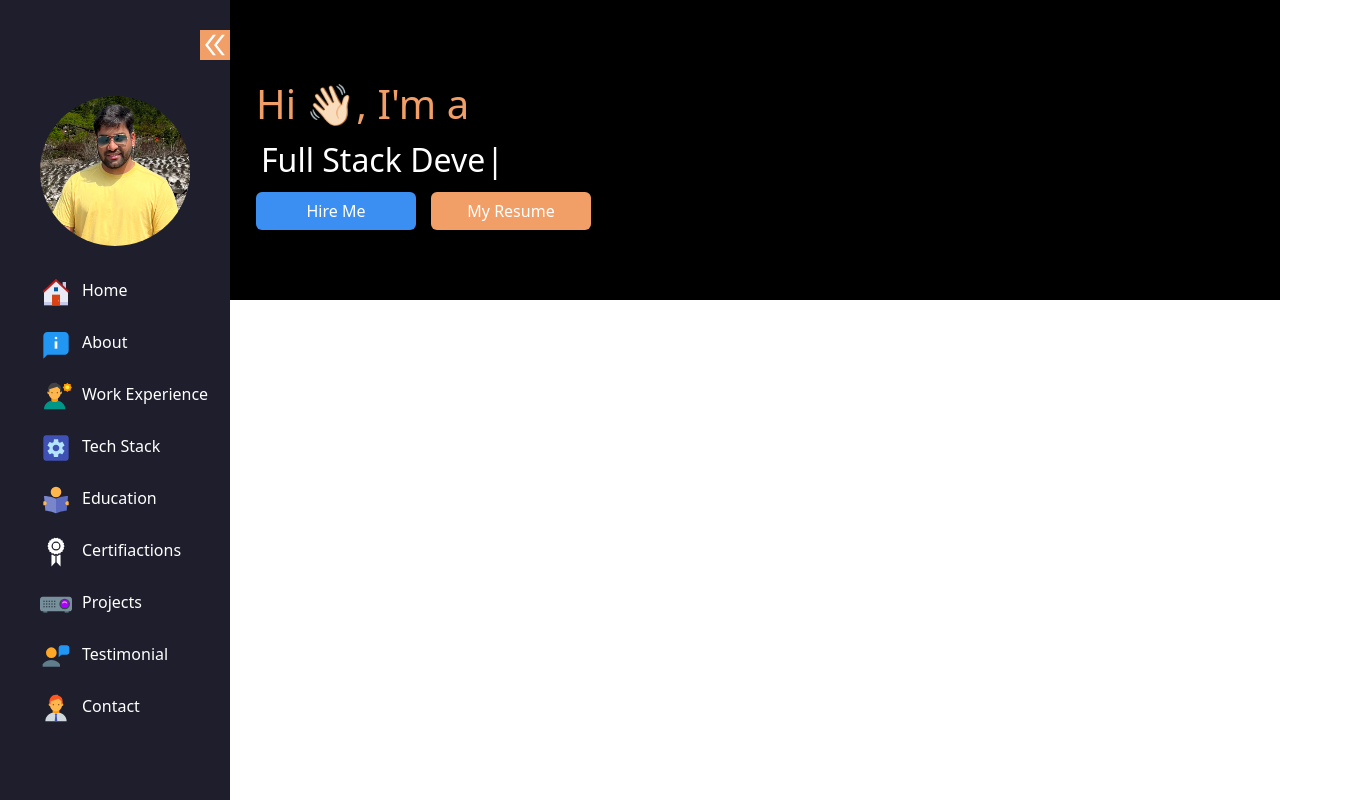
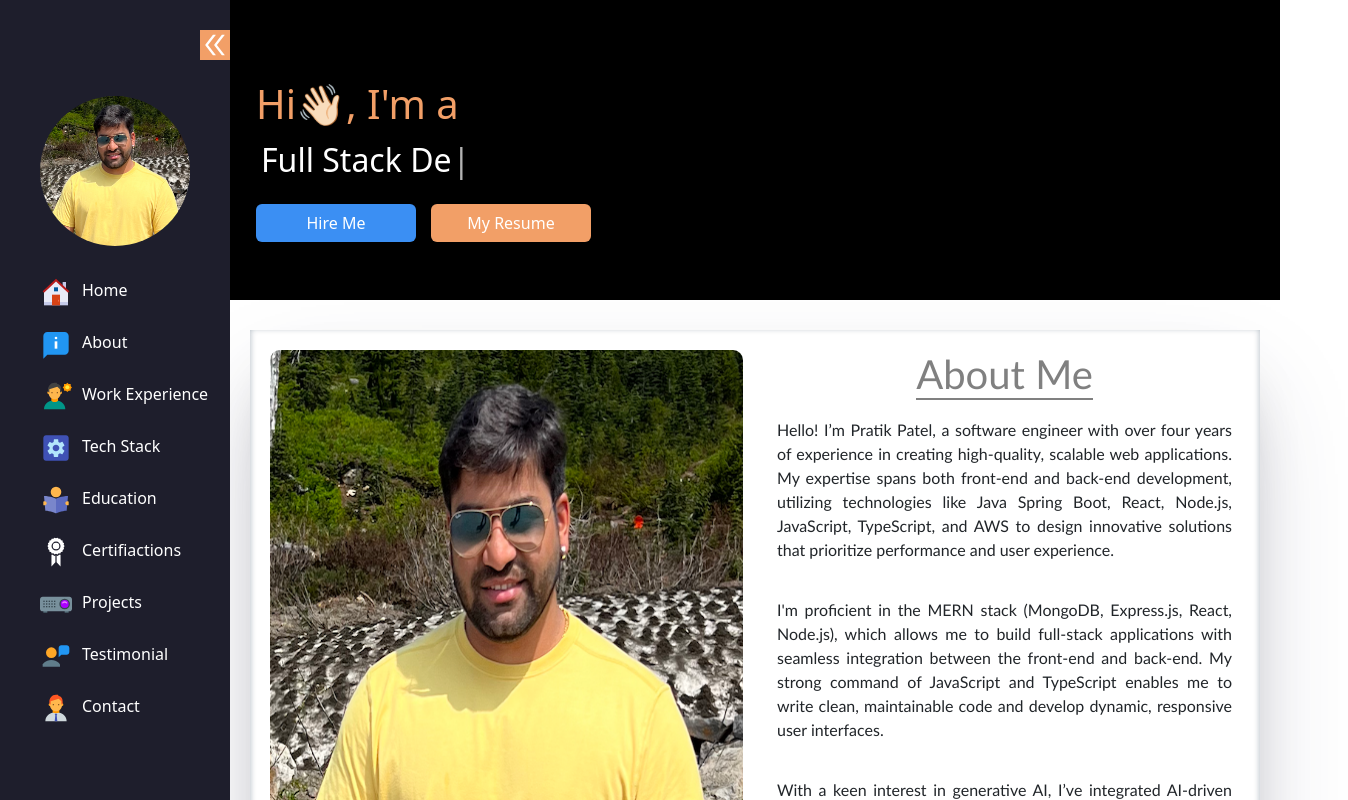
Before and after one commit to PatelPratik39/MERN_Portfolio, a React (Vite) app in the folder client/: page / in a window 1280 px wide. Shown: the top 800 px of the page, 1348 px wide, since content can reach past the window. Built offline with nearby package versions, Linux system fonts and the light colour scheme.

Commit message:
About Me component

```diff
--- a/client/src/components/Layout.jsx
+++ b/client/src/components/Layout.jsx
@@ -24,7 +24,7 @@ const Layout = () => {
               )}
             </p>
           </div>
-            <Menus toggle={toggle} />
+          <Menus toggle={toggle} />
         </div>
         <div className="container">
           <Home />
--- a/client/src/pages/About/About.jsx
+++ b/client/src/pages/About/About.jsx
@@ -4,11 +4,64 @@ import "./about.css";
 const About = () => {
   return (
     <>
-    <div className="about">
-        <div className=""></div>
-    </div>
+      <div className="about">
+        <div className="row">
+          <div className="col-md-6 col-xl-6 col-lg-6 col-xs-12 about-img">
+            <img src="./profile.png" alt="Profile_Pic" />
+          </div>
+          <div className="col-md-6 about-content">
+            <h1>About Me</h1>
+            <p>
+              Hello! I’m Pratik Patel, a software engineer with over four years
+              of experience in creating high-quality, scalable web applications.
+              My expertise spans both front-end and back-end development,
+              utilizing technologies like Java Spring Boot, React, Node.js,
+              JavaScript, TypeScript, and AWS to design innovative solutions
+              that prioritize performance and user experience.
+            </p>
+            <p>
+              I'm proficient in the MERN stack (MongoDB, Express.js, React,
+              Node.js), which allows me to build full-stack applications with
+              seamless integration between the front-end and back-end. My strong
+              command of JavaScript and TypeScript enables me to write clean,
+              maintainable code and develop dynamic, responsive user interfaces.
+            </p>
+            <p>
+              With a keen interest in generative AI, I’ve integrated AI-driven
+              capabilities into my projects, leveraging frameworks like Spring
+              AI and Retrieval-Augmented Generation (RAG) to enhance application
+              intelligence and responsiveness. This approach allows me to build
+              solutions that efficiently retrieve and process information,
+              delivering accurate and contextually relevant results for users in
+              real-time.
+            </p>
+            <p>
+              My work spans diverse industries, including finance and
+              e-commerce, and I have a proven track record of creating impactful
+              solutions. I’m experienced in building robust APIs, microservices,
+              and full-stack applications with a focus on maintainable, clean
+              code. Additionally, I bring expertise in CI/CD pipelines, Docker
+              containerization, and cloud deployment, ensuring seamless
+              integration and optimized infrastructure.
+            </p>
+            <p>
+              I thrive on solving complex problems and collaborating with teams
+              that value innovation. Whether it’s improving code coverage,
+              enhancing UI/UX, or incorporating the latest in generative AI
+              technologies, I am committed to delivering solutions that not only
+              meet requirements but exceed expectations.
+            </p>
+            <p>
+              <b>
+                Thank you for stopping by! Feel free to reach out if you’d like
+                to connect or learn more about my work.
+              </b>
+            </p>
+          </div>
+        </div>
+      </div>
     </>
-  )
+  );
 };
 
 export default About;
--- a/client/src/pages/About/about.css
+++ b/client/src/pages/About/about.css
@@ -0,0 +1,41 @@
+.about{
+    margin: 30px 0px;
+    padding: 20px;
+    margin-right: 20px;
+    margin-left: 250px;
+    /* box-shadow: rgba(0, 0, 0, 0.24) 0px 3px 8px; */
+    box-shadow: rgba(50, 50, 93, 0.25) 0px 50px 100px -20px, rgba(0, 0, 0, 0.3) 0px 30px 60px -30px, rgba(10, 37, 64, 0.35) 0px -2px 6px 0px inset;
+}
+.about-img img{
+    border-radius: 10px;
+    width: 100%;
+    height: 600px;
+}
+.about-content {
+    display: flex;
+    flex-direction: column;
+    align-items: center;
+    height: 600px; /* Set height to match the image */
+    overflow-y: auto; /* Enable vertical scrolling if content exceeds 600px */
+    padding-right: 10px; /* Optional padding to avoid scroll overlap */
+}
+/* .about-content {
+    display: flex;
+    overflow-y: auto;
+    flex-direction: column;
+    justify-content: center;
+    align-items: center;
+} */
+
+.about-content h1{
+    color: gray;
+    font-family: "Gill Sans", sans-serif;
+    /* font-family: cursive; */
+    border-bottom: 2px solid gray;
+    text-align: center;
+}
+.about-content p{
+    text-align: justify;
+    font-family: "Gill Sans", sans-serif;
+    padding: 10px;
+}
--- a/client/src/pages/Home/Home.css
+++ b/client/src/pages/Home/Home.css
@@ -1,24 +1,24 @@
 .home-container {
     height: 300px;
     color: white;
-    /* background-color: black; */
-    /* margin-left: 150px; */
+    margin-left: 150px;
 }
 
 .home-content h2{
     padding: 5px;
-    /* padding-top: 80px; */
-    margin-left: 150px;
+    /* padding-top: 70px; */
+    /* margin-left: 150px;  */
 }
 
 .home-content h1{
     /* color: #e0b50f; */
     color: #f29f67;
     padding-top: 80px;
-    margin-left: 150px;
+    /* margin-left: 150px;  */
 }
 .home-buttons{
-    margin-left: 150px;
+    /* margin-left: 150px; */
+    margin-top: 20px;
 }
 .home-buttons .btn-hire{
     background-color: #3b8ff3;
```
Also changed, not shown: client/src/pages/Home/Home.jsx (+9 -3 lines).
